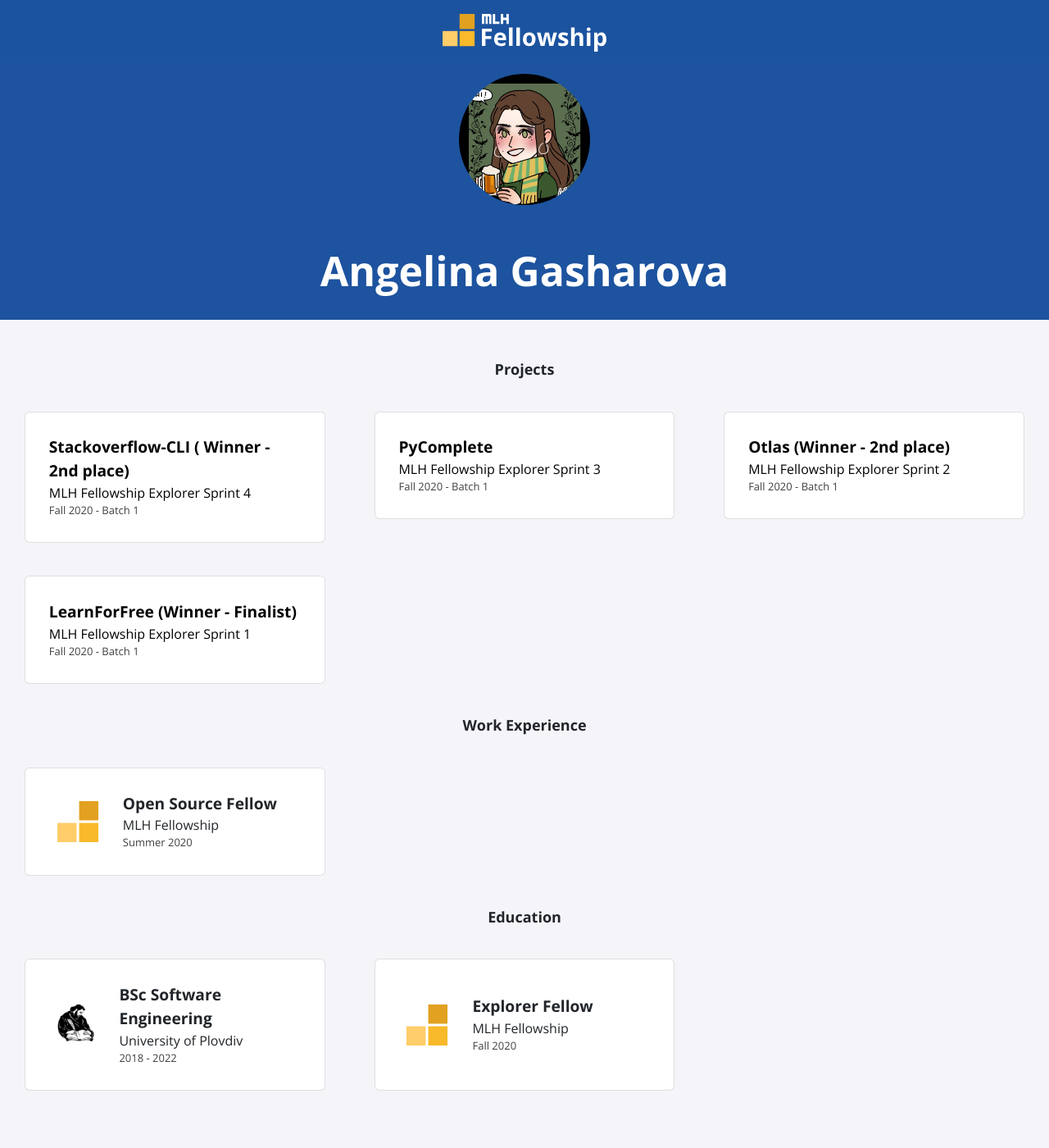
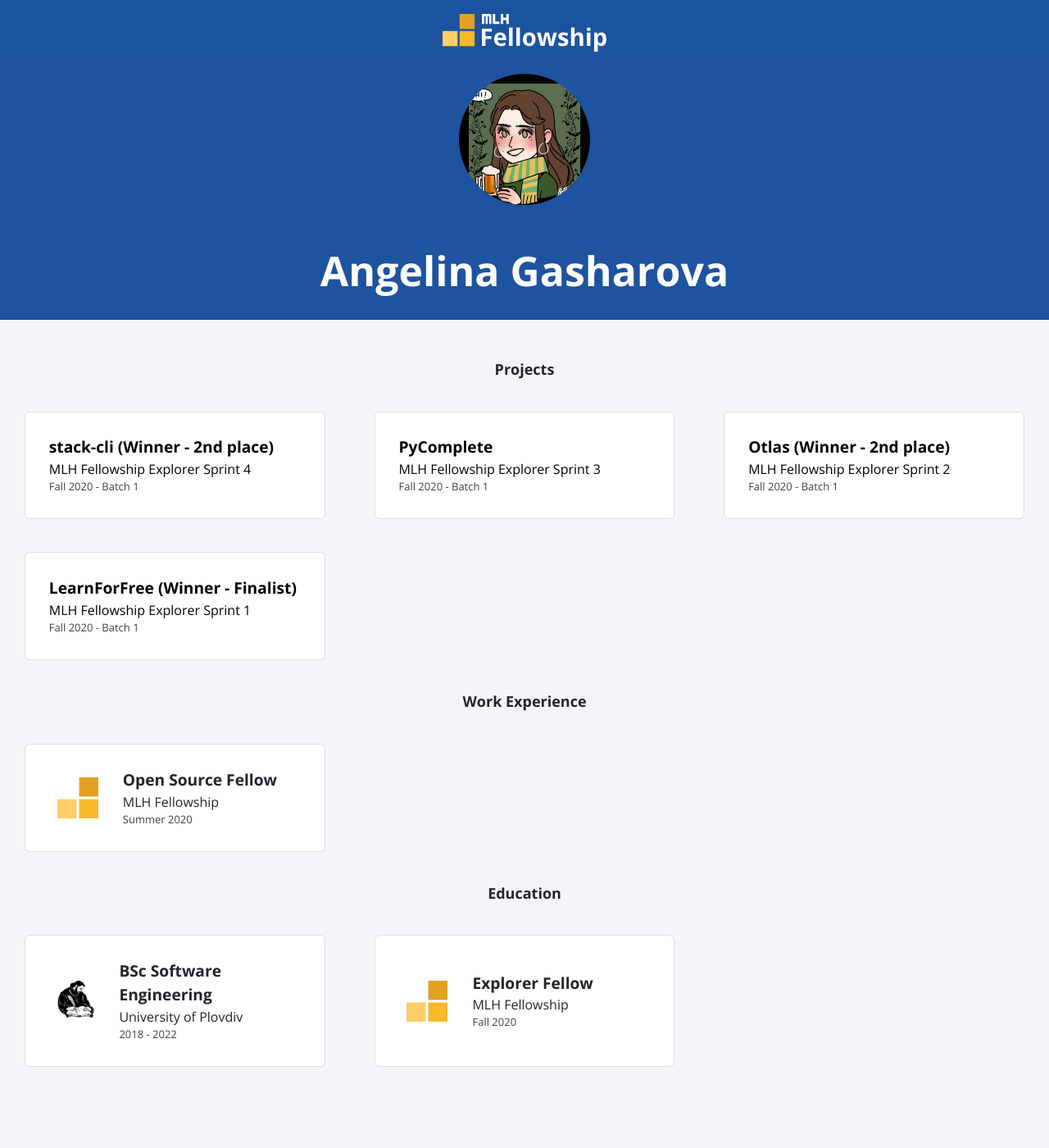
Before and after one commit to gasharova/fellowship-portfolio, a Jekyll site: the page built from index.html, in a window 1280 px wide. Shown: the whole page at 82% size. Built offline with Jekyll 4.4.1, drawn with Linux system fonts in a browser that asks for light colours; nearby versions of some CDN libraries; after the commit the page ends 1371 px from its top, so only the background shows below that.

Commit message:
Update projects.yml

```diff
--- a/_data/projects.yml
+++ b/_data/projects.yml
@@ -1,4 +1,4 @@
-- title: Stackoverflow-CLI ( Winner - 2nd place)
+- title: stack-cli (Winner - 2nd place)
   event: MLH Fellowship Explorer Sprint 4
   date: Fall 2020 - Batch 1
   page-name: sprint4
```
